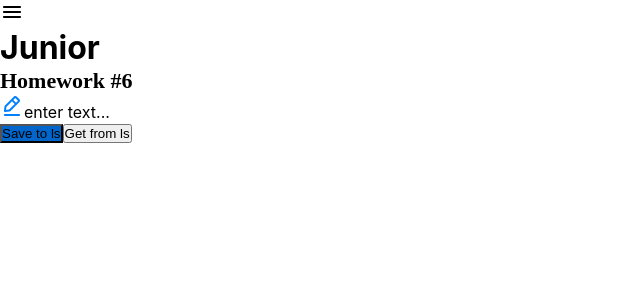
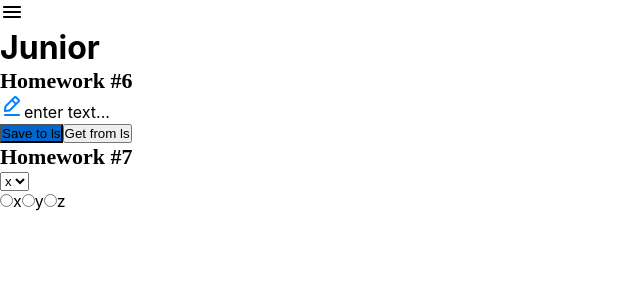
Before and after one commit to uginza/hws-2.github.io, a React (Create React App) app: page /#/junior in a window 1280 px wide. Shown: the top 300 px of the page, without its empty margins (0-640 px from the left). Built offline with nearby package versions, Linux system fonts and the light colour scheme.

Commit message:
onChangeCallback is in progress

```diff
--- a/src/s2-homeworks/hw05/pages/Junior.tsx
+++ b/src/s2-homeworks/hw05/pages/Junior.tsx
@@ -1,7 +1,6 @@
 import React from 'react'
 import HW6 from "../../hw06/HW6";
-// import HW6 from '../../hw06/HW6'
-// import HW7 from '../../hw07/HW7'
+import HW7 from '../../hw07/HW7';
 // import HW8 from '../../hw08/HW8'
 // import HW9 from '../../hw09/HW9'
 
@@ -9,7 +8,7 @@ function Junior() {
     return (
         <div id={'hw5-page-junior'}>
             <HW6 />
-            {/*<HW7 />*/}
+            <HW7 />
             {/*<HW8 />*/}
             {/*<HW9 />*/}
         </div>
--- a/src/s2-homeworks/hw07/common/c5-SuperSelect/SuperSelect.tsx
+++ b/src/s2-homeworks/hw07/common/c5-SuperSelect/SuperSelect.tsx
@@ -36,6 +36,7 @@ const SuperSelect: React.FC<SuperSelectPropsType> = ({
         : [] // map options with key
 
     const onChangeCallback = (e: ChangeEvent<HTMLSelectElement>) => {
+        return e.currentTarget.id
         // делают студенты
     }
 
```
